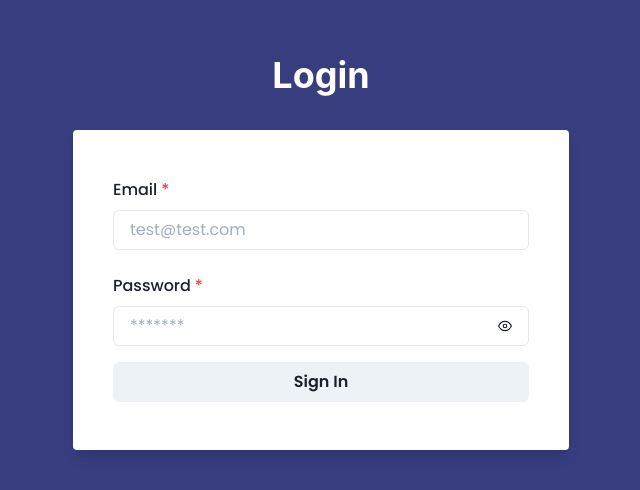
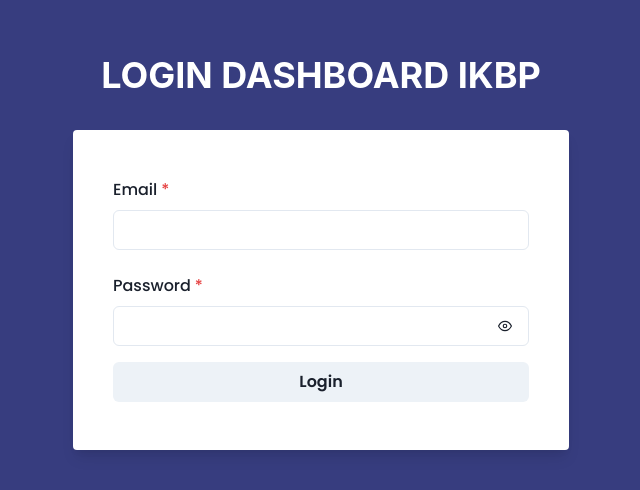
Before and after one commit to b0nz/xmpl-next-chakra, a Next.js app: page /admin in a window 1280 px wide. Shown: the part 132-622 px from the top of the page, without its empty margins (319-959 px from the left). Built offline with nearby package versions, Linux system fonts and the light colour scheme.

Commit message:
update admin

```diff
--- a/src/pages/admin/index.tsx
+++ b/src/pages/admin/index.tsx
@@ -1,4 +1,5 @@
-import { FormEventHandler, useState } from 'react'
+import { FC } from 'react'
+import { useEffect, useState } from 'react'
 import { FiEye, FiEyeOff } from 'react-icons/fi'
 import {
   Flex,
@@ -9,23 +10,38 @@ import {
   Input,
   InputGroup,
   InputRightElement,
-  Button
-} from '@chakra-ui/react';
-import Head from 'next/head';
+  Button,
+  FormErrorMessage,
+  useToast,
+} from '@chakra-ui/react'
+import Head from 'next/head'
+import { Field, Formik } from 'formik'
+import * as Yup from 'yup'
+import Cookies from 'js-cookie'
+import { useRouter } from 'next/router'
 
-const InputPassword = () => {
+const ValidationSchema = Yup.object({
+  email: Yup.string()
+    .email('Masukan email dengan benar')
+    .required('Email tidak boleh kosong'),
+  password: Yup.string().required('Password tidak boleh kosong'),
+})
+
+const InputPassword: FC = (props) => {
   const [showPassword, setShowPassword] = useState<boolean>(false)
   const handlePasswordVisible = () => setShowPassword(!showPassword)
 
   return (
     <InputGroup>
-      <Input
-        type={showPassword ? 'text' : 'password'}
-        placeholder="*******"
-        name="password"
-      />
+      <Input type={showPassword ? 'text' : 'password'} {...props} />
       <InputRightElement width="3rem">
-        <Button bg="transparent" _hover={{bg: 'transparent'}} h="1.5rem" size="sm" onClick={handlePasswordVisible}>
+        <Button
+          bg="transparent"
+          _hover={{ bg: 'transparent' }}
+          h="1.5rem"
+          size="sm"
+          onClick={handlePasswordVisible}
+        >
           {showPassword ? <FiEyeOff /> : <FiEye />}
         </Button>
       </InputRightElement>
@@ -33,39 +49,125 @@ const InputPassword = () => {
   )
 }
 
-const Login = () => {
+const Login: FC = () => {
+  const toast = useToast()
+  const route = useRouter()
+  const data = Cookies.get('ikbp-secret') || null
+  const router = useRouter()
+
+  useEffect(() => {
+    if (data) {
+      router.replace('/admin/dashboard')
+    }
+  }, [])
+
+  const initialValues: {
+    email: string
+    password: string
+  } = {
+    email: '',
+    password: '',
+  }
+  const onSubmit = async (values, actions) => {
+    const response = await fetch('/api/user/login', {
+      method: 'POST',
+      headers: {
+        'Content-Type': 'application/json',
+      },
+      body: JSON.stringify(values),
+    })
+    const data = await response.json()
+    if (data.success) {
+      Cookies.set('ikbp-secret', data?.data?.token, {
+        expires: (data.expires_in || 86400) / 86400,
+      })
+      route.replace('/admin/dashboard')
+    } else {
+      toast({
+        title: 'Login Failed',
+        description: data.message,
+        status: 'error',
+        duration: 5000,
+        position: 'top',
+        isClosable: true,
+      })
+    }
+    await actions.setSubmitting(false)
+  }
+
   return (
     <>
       <Head>
         <title>Login</title>
       </Head>
-      <Flex w="full" minH="100vh" justify="center" align="center" bg="darkPurple.900">
+      <Flex
+        w="full"
+        minH="100vh"
+        justify="center"
+        align="center"
+        bg="darkPurple.900"
+      >
         <Box p={2} w="full" mx="auto" maxW="lg">
           <Box textAlign="center">
-            <Heading color="white">Login</Heading>
+            <Heading color="white">LOGIN DASHBOARD IKBP</Heading>
           </Box>
 
-          <Box my={8} textAlign="left" bg="white" px={10} py={12} borderRadius={4} boxShadow="lg">
-            <form onSubmit={(e: any) => {
-              e.preventDefault();
-              console.log(e.target?.email?.value, e.target?.password?.value)
-            }}>
-              <FormControl isRequired>
-                <FormLabel>Email</FormLabel>
-                <Input name="email" type="email" placeholder="test@test.com" />
+          <Box
+            my={8}
+            textAlign="left"
+            bg="white"
+            px={10}
+            py={12}
+            borderRadius={4}
+            boxShadow="lg"
+          >
+            <Formik
+              initialValues={initialValues}
+              onSubmit={onSubmit}
+              validationSchema={ValidationSchema}
+            >
+              {({ handleSubmit, isSubmitting }) => (
+                <form onSubmit={handleSubmit}>
+                  <Field name="email">
+                    {({ field, form }) => (
+                      <FormControl
+                        isRequired
+                        isInvalid={form.errors.email && form.touched.email}
+                      >
+                        <FormLabel htmlFor="email">Email</FormLabel>
+                        <Input {...field} id="email" type="email" />
+                        <FormErrorMessage>{form.errors.email}</FormErrorMessage>
                       </FormControl>
-              <FormControl mt={6} isRequired >
+                    )}
+                  </Field>
+                  <Field name="password">
+                    {({ field, form }) => (
+                      <FormControl
+                        mt={6}
+                        isRequired
+                        isInvalid={
+                          form.errors.password && form.touched.password
+                        }
+                      >
                         <FormLabel>Password</FormLabel>
-                <InputPassword />
+                        <InputPassword {...field} />
+                        <FormErrorMessage>
+                          {form.errors.password}
+                        </FormErrorMessage>
                       </FormControl>
+                    )}
+                  </Field>
                   <Button
                     width="full"
                     mt={4}
                     type="submit"
+                    isLoading={isSubmitting}
                   >
-                Sign In
+                    Login
                   </Button>
                 </form>
+              )}
+            </Formik>
           </Box>
         </Box>
       </Flex>
```
Also changed, not shown: src/pages/admin/dashboard/banner/index.tsx (added, +18 -0 lines), src/pages/admin/dashboard/index.tsx (+6 -5 lines), src/pages/admin/dashboard/users/index.tsx (added, +18 -0 lines). Lines whose indentation alone changed are shown as unchanged.
